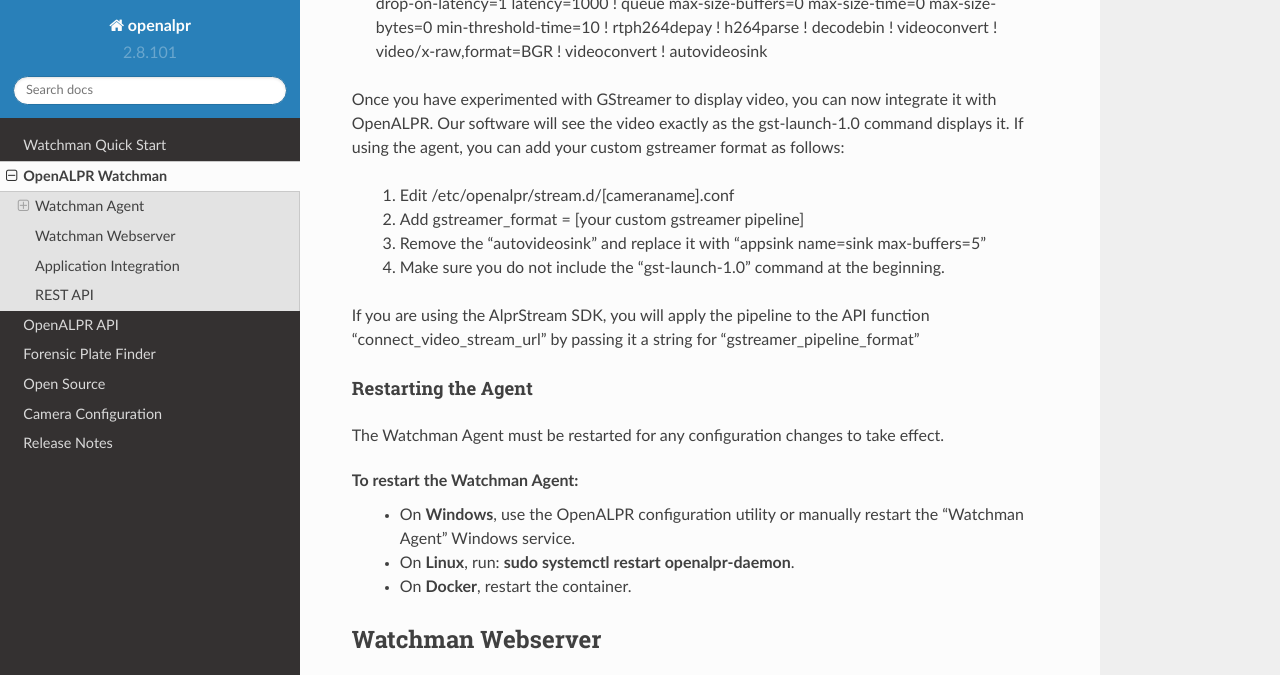
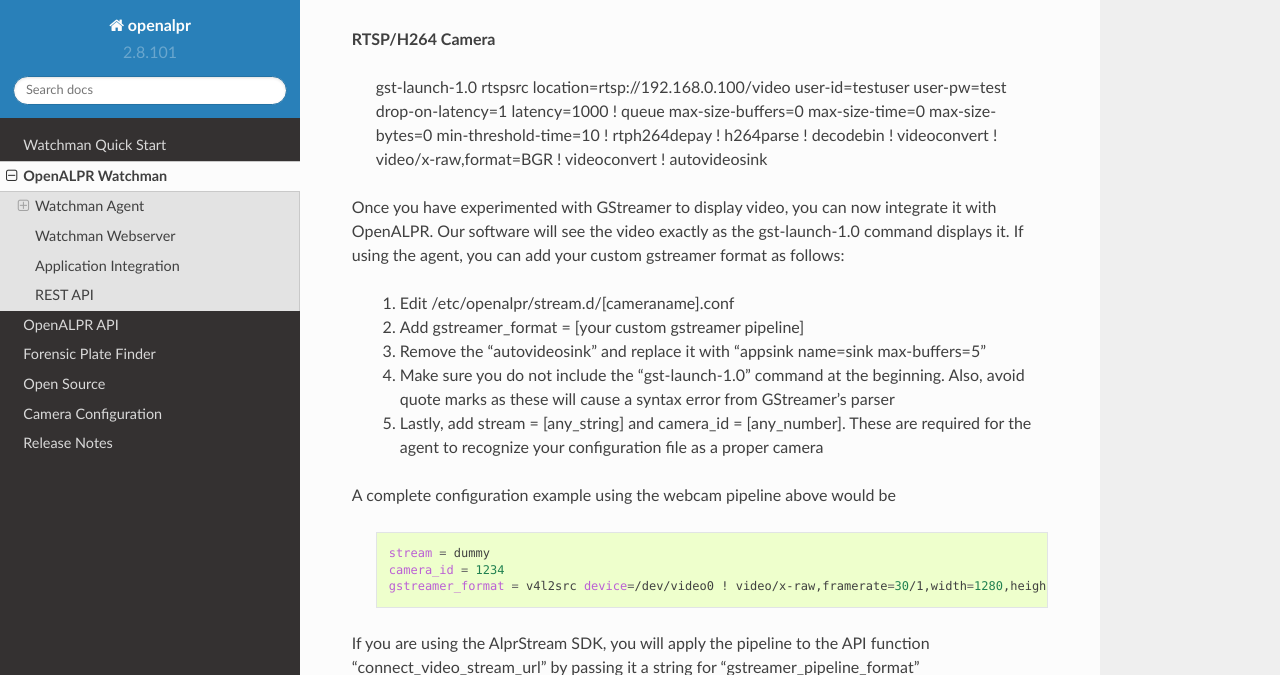
Before and after one commit to openalpr/doc, a Sphinx documentation site: the page built from source/watchman.rst, in a window 1280 px wide and 900 px high, scrolled down 11541 px, cut to the strip 0-675 px from the top of the window. Built offline with Sphinx 7.4.7 and the Read the Docs theme 2.0.0, drawn with Linux system fonts in a browser that asks for light colours; some of the changed text lies outside the part shown.

Commit message:
update manual camera.conf instructions per ticket FreshDesk 4415

```diff
--- a/source/watchman.rst
+++ b/source/watchman.rst
@@ -408,8 +408,13 @@
 To add a camera stream:
 
 1. Create a new unique file in /etc/openalpr/stream.d/ with the extension ".conf".  For example, create a file named "my_new_camera.conf".
-2. Add a line to the file with the following format:
-   - stream = [Camera HTTP/RTSP stream URL]
+2. Add the following content
+
+  .. code-block:: bash
+
+    camera_id = [some unique number]
+    stream = [Camera HTTP/RTSP stream URL]
+
 3. Restart the Watchman Agent.
 
 
@@ -447,6 +452,17 @@
     2. Add gstreamer_format = [your custom gstreamer pipeline]
     3. Remove the "autovideosink" and replace it with "appsink name=sink max-buffers=5"
     4. Make sure you do not include the "gst-launch-1.0" command at the beginning.
+       Also, avoid quote marks as these will cause a syntax error from GStreamer's parser
+    5. Lastly, add stream = [any_string] and camera_id = [any_number].
+       These are required for the agent to recognize your configuration file as a proper camera
+
+A complete configuration example using the webcam pipeline above would be
+
+  .. code-block:: bash
+
+    stream = dummy
+    camera_id = 1234
+    gstreamer_format = v4l2src device=/dev/video0 ! video/x-raw,framerate=30/1,width=1280,height=720 ! decodebin ! videoconvert ! video/x-raw,format=BGR ! videoconvert ! appsink name=sink max-buffers=5
 
 If you are using the AlprStream SDK, you will apply the pipeline to the API function "connect_video_stream_url" by passing it a string for "gstreamer_pipeline_format"
 
```
Also changed, not shown: source/getting_started.rst (+7 -1 lines).
